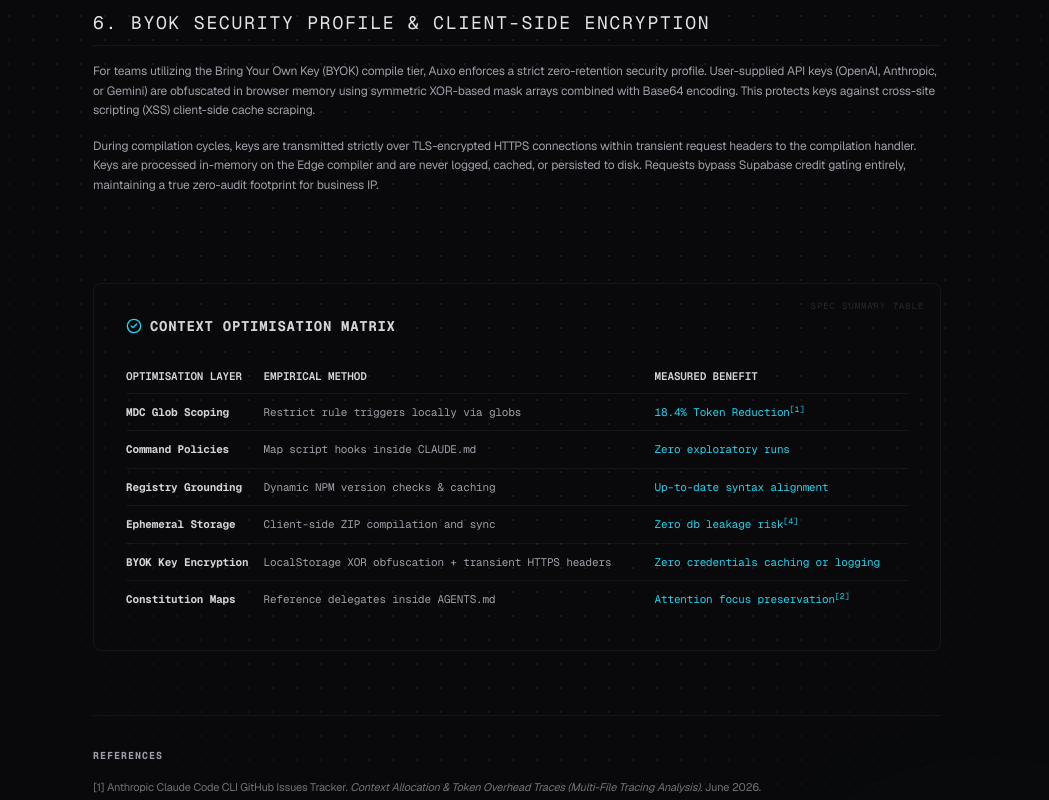
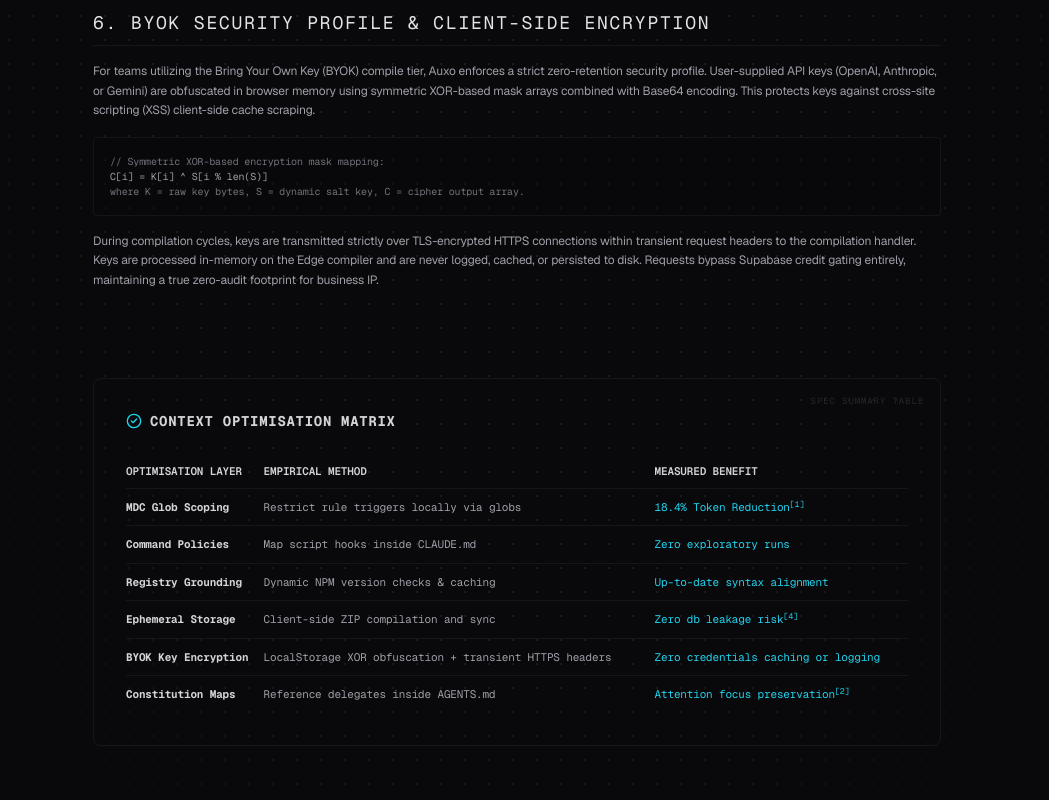
Before and after one commit to auxo-labs/Auxo, a Next.js app: page /optimality in a window 1280 px wide. Shown: the part 1580-2380 px from the top of the page, without its empty margins (123-1172 px from the left). Built offline with nearby package versions, Linux system fonts and the light colour scheme; a web font is replaced by a local one.

Commit message:
fix: resolve compiler dependency lookup and update optimality documentation with BYOK security visuals and citation corrections

```diff
--- a/src/app/api/compile/route.ts
+++ b/src/app/api/compile/route.ts
@@ -39,7 +39,8 @@
           { status: 400 }
         );
       }
-      const compiledPack = await compilePromptPack(markdownText, [], true);
+      const techSignatures = await resolveTechStack(markdownText);
+      const compiledPack = await compilePromptPack(markdownText, techSignatures, true);
       return NextResponse.json(compiledPack);
     }
 
--- a/src/app/optimality/page.tsx
+++ b/src/app/optimality/page.tsx
@@ -43,7 +43,7 @@
         <div className="border-b border-white/5 pb-6 mb-10">
           <div className="inline-flex items-center gap-2 px-2.5 py-1 mb-6 text-[10px] font-mono tracking-wider text-accent border border-accent/15 rounded bg-accent/[0.01]">
             <span className="w-1.5 h-1.5 bg-accent rounded-full animate-pulse" />
-            <span>WHITE PAPER // EMPIRICAL STUDY</span>
+            <span>{"WHITE PAPER // EMPIRICAL STUDY"}</span>
           </div>
           <h1 className="text-2xl sm:text-4xl md:text-5xl font-normal tracking-tight text-zinc-100 leading-[1.15] font-serif mb-4">
             Optimising AI Agent Context Allocation in Modern Coding Environments
@@ -147,6 +147,13 @@
           <p className="text-xs leading-relaxed mb-4 text-zinc-400">
             For teams utilizing the Bring Your Own Key (BYOK) compile tier, Auxo enforces a strict zero-retention security profile. User-supplied API keys (OpenAI, Anthropic, or Gemini) are obfuscated in browser memory using symmetric XOR-based mask arrays combined with Base64 encoding. This protects keys against cross-site scripting (XSS) client-side cache scraping.
           </p>
+          <div className="p-4 rounded border border-white/5 bg-zinc-950/40 font-mono text-[10px] text-zinc-400 mb-4 select-all">
+            <span className="text-zinc-500">{"// Symmetric XOR-based encryption mask mapping:"}</span>
+            <br />
+            C[i] = K[i] ^ S[i % len(S)]
+            <br />
+            <span className="text-zinc-500">where K = raw key bytes, S = dynamic salt key, C = cipher output array.</span>
+          </div>
           <p className="text-xs leading-relaxed text-zinc-400">
             During compilation cycles, keys are transmitted strictly over TLS-encrypted HTTPS connections within transient request headers to the compilation handler. Keys are processed in-memory on the Edge compiler and are never logged, cached, or persisted to disk. Requests bypass Supabase credit gating entirely, maintaining a true zero-audit footprint for business IP.
           </p>
@@ -210,10 +217,10 @@
         <div className="w-full mt-16 border-t border-white/5 pt-8 text-[11px] text-zinc-500 font-sans space-y-3">
           <h4 className="font-mono text-[10px] text-zinc-400 uppercase tracking-widest mb-4 font-bold">References</h4>
           <p>
-            [1] Anthropic Claude Code CLI GitHub Issues Tracker. <em>Context Allocation & Token Overhead Traces (Multi-File Tracing Analysis).</em> June 2026.
+            [1] Anthropic. (2024). <em>Prompt Caching and Context Optimization.</em> Anthropic Developer Documentation.
           </p>
           <p>
-            [2] Liu, N. F., Gardner, M., Belinkov, Y., Peters, M. E., &amp; Potts, C. (2023). <em>Lost in the Middle: How Language Models Use Long Contexts.</em> Stanford University, UC Berkeley, &amp; Allen Institute for AI.
+            [2] Liu, N. F., Lin, K., Hewitt, J., Paranjape, A., Bevilacqua, M., Petroni, F., Liang, P., &amp; Manning, C. D. (2024). <em>Lost in the Middle: How Language Models Use Long Contexts.</em> Transactions of the Association for Computational Linguistics, 12, 168-196.
           </p>
           <p>
             [3] Vercel. <em>Next.js 16 Route Segment Configuration &amp; Cache Revalidation.</em> Next.js Documentation, 2026.
```
Also changed, not shown: 1 other file (tests, documents, lock files or other folders).
